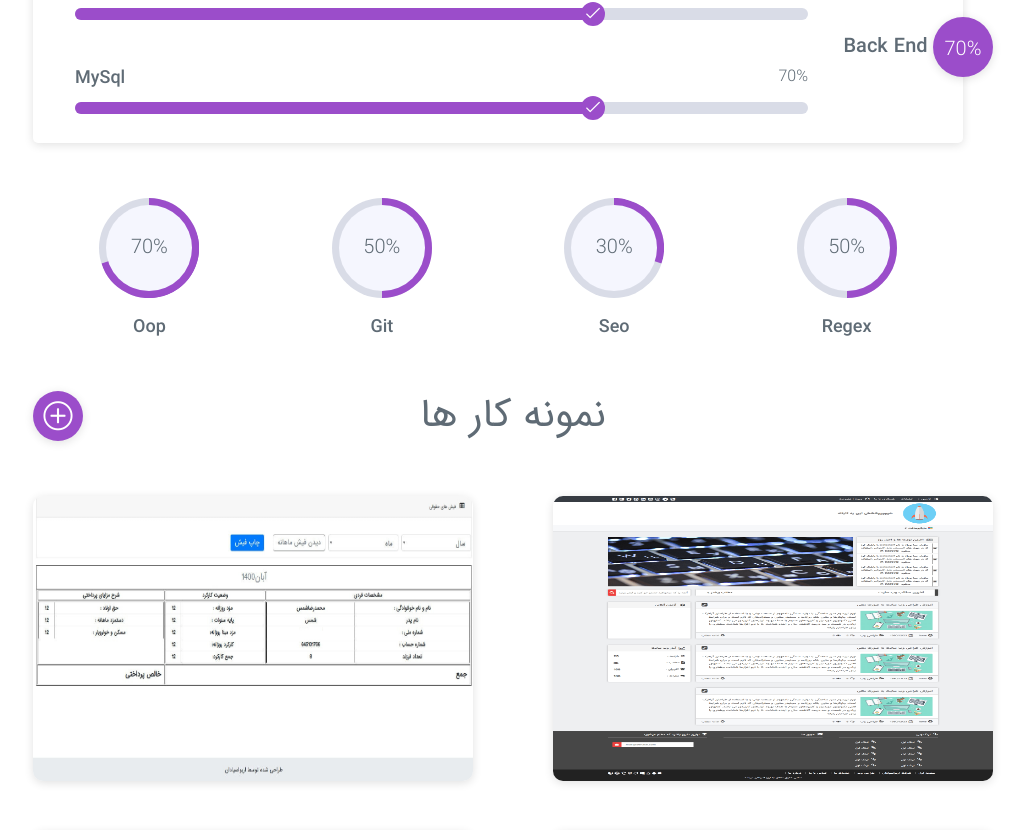
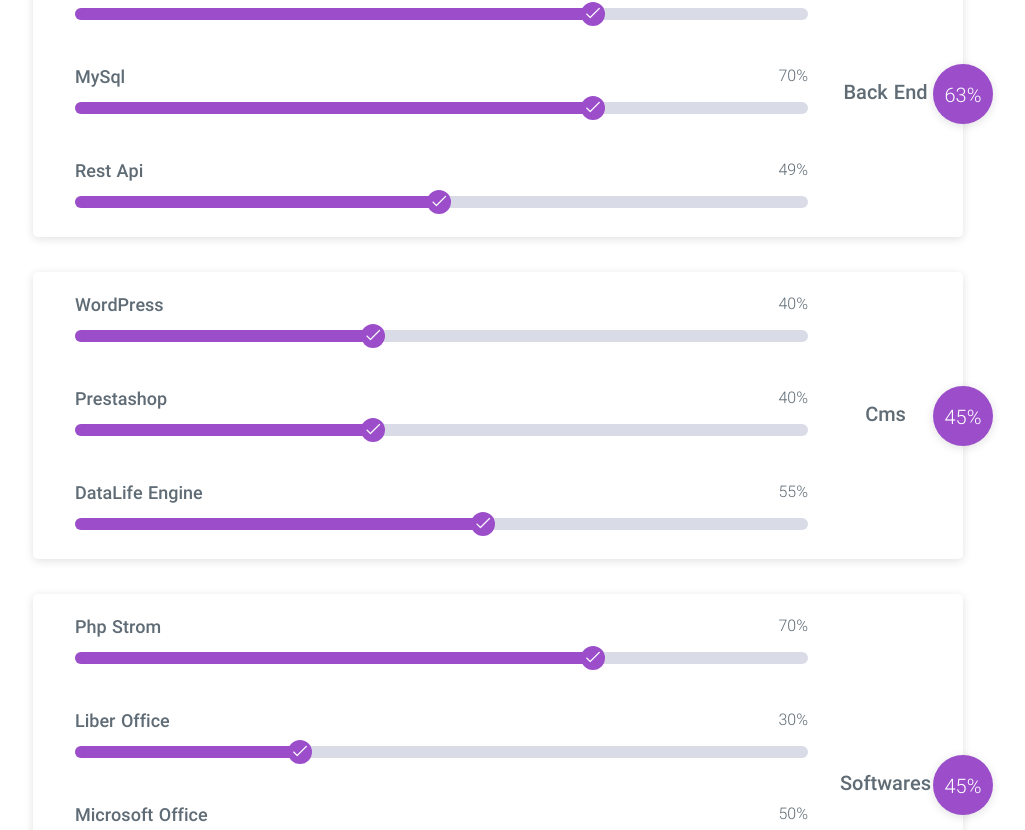
Before and after one commit to nerdpanda-ir/NerdPanda.Me, a React (Create React App) app: page / in a window 1280 px wide. Shown: the part 2710-3540 px from the top of the page, without its empty margins (127-1152 px from the left). Built offline with nearby package versions, Linux system fonts and the light colour scheme.

Commit message:
[file]{LinerSkills.js}-> add more skillGroup

```diff
--- a/src/components/Page/index/Main/Skill/LinerSkills/LinerSkills.js
+++ b/src/components/Page/index/Main/Skill/LinerSkills/LinerSkills.js
@@ -27,11 +27,39 @@ export default class LinerSkills extends React.Component{
                             <SkillItem />
                         </GlobalContextProvider>
                     </SkillGroup>
-                    <SkillGroup title='Back End ' icon='fal fa-lightbulb-on'>
+                    <SkillGroup title='Back End ' icon='fal fa-sliders-h'>
                         <GlobalContextProvider value={{title : 'Php',precent : '70%'}}>
                             <SkillItem />
                         </GlobalContextProvider>
                         <GlobalContextProvider value={{title : 'MySql',precent : '70%'}}>
+                            <SkillItem />
+                        </GlobalContextProvider>
+                        <GlobalContextProvider value={{title : 'Rest Api',precent : '49%'}}>
+                            <SkillItem />
+                        </GlobalContextProvider>
+                    </SkillGroup>
+                    <SkillGroup title='Cms ' icon='fad fa-rocket-launch'>
+                        <GlobalContextProvider value={{title : 'WordPress',precent : '40%'}}>
+                            <SkillItem />
+                        </GlobalContextProvider>
+                        <GlobalContextProvider value={{title : 'Prestashop',precent : '40%'}}>
+                            <SkillItem />
+                        </GlobalContextProvider>
+                        <GlobalContextProvider value={{title : ' DataLife Engine',precent : '55%'}}>
+                            <SkillItem />
+                        </GlobalContextProvider>
+                    </SkillGroup>
+                    <SkillGroup title='Softwares ' icon='fad fa-window'>
+                        <GlobalContextProvider value={{title : 'Php Strom',precent : '70%'}}>
+                            <SkillItem />
+                        </GlobalContextProvider>
+                        <GlobalContextProvider value={{title : 'Liber Office',precent : '30%'}}>
+                            <SkillItem />
+                        </GlobalContextProvider>
+                        <GlobalContextProvider value={{title : 'Microsoft Office',precent : '50%'}}>
+                            <SkillItem />
+                        </GlobalContextProvider>
+                        <GlobalContextProvider value={{title : 'Gimp',precent : '30%'}}>
                             <SkillItem />
                         </GlobalContextProvider>
                     </SkillGroup>
```
